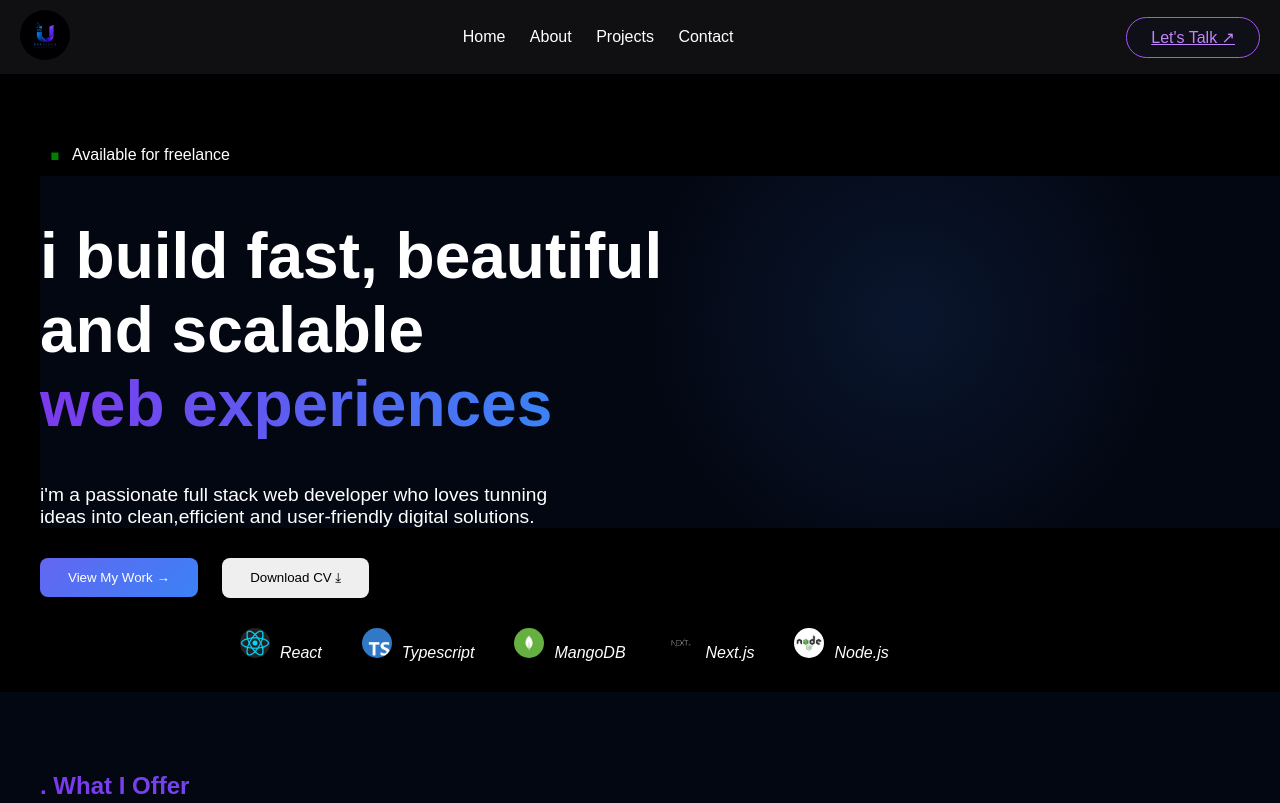
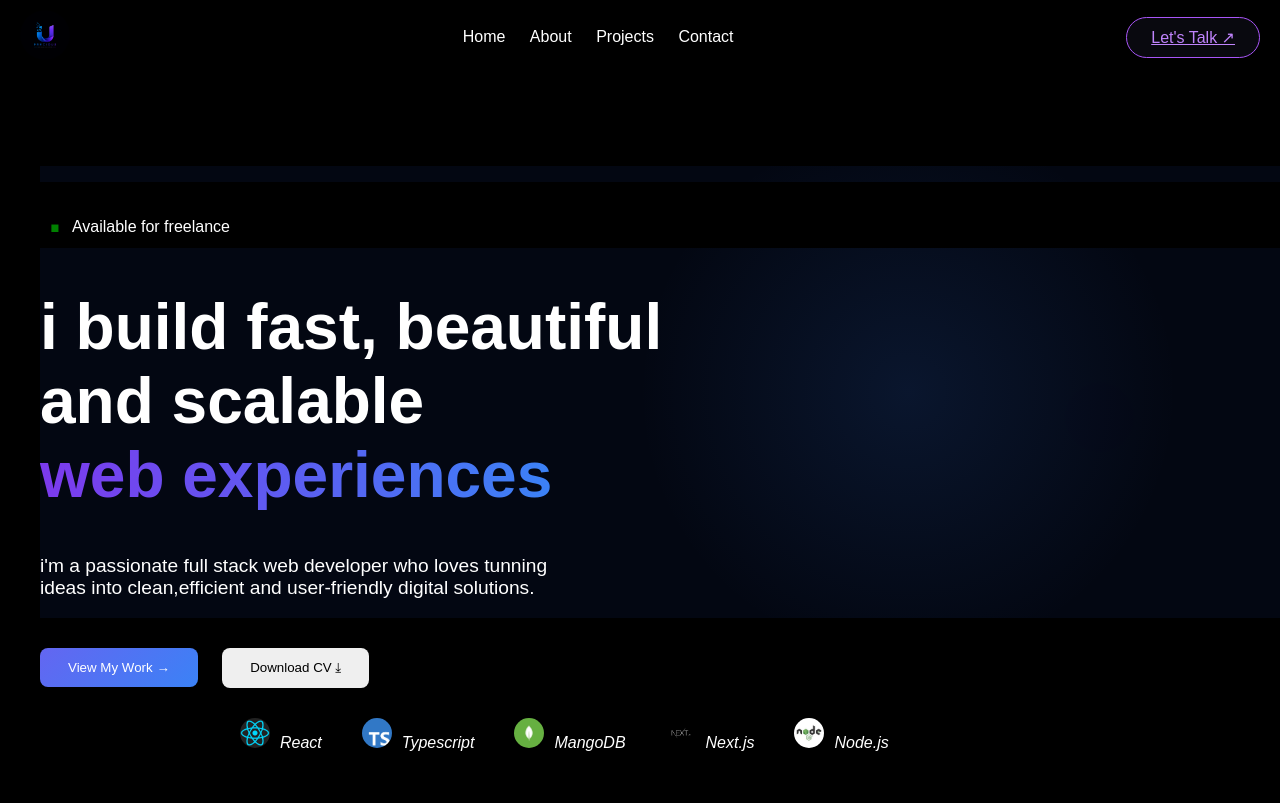
Before and after one commit to omahlayfans566-png/my-portifolio, a plain HTML site: page index.html in a window 1280 px wide. Shown: the top 803 px of the page. Drawn offline with Linux system fonts and the light colour scheme.

Commit message:
portfolio

```diff
--- a/style.css
+++ b/style.css
@@ -7,9 +7,8 @@ body {
     color: white;
     overflow-x: hidden;
     position: relative;
-
-
-
+    display: flex;
+    flex-direction: column;
     z-index: -2;
 }
 
@@ -18,7 +17,7 @@ body {
     justify-content: space-between;
     align-items: center;
     padding: 10px 20px;
-    background-color: #101013;
+    background-color: black;
     color: white;
     margin-bottom: 0px;
 }
@@ -96,6 +95,11 @@ body {
     margin-top: 0;
     padding-top: 20px;
     padding-bottom: 30px;
+    flex: 1;
+    display: flex;
+    flex-direction: column;
+    justify-content: center;
+    min-height: calc(100vh - 70px);
 }
 
 .hero-buttons {
```
